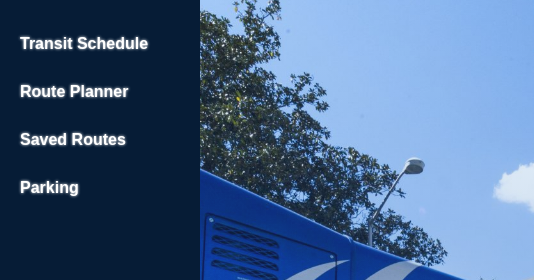
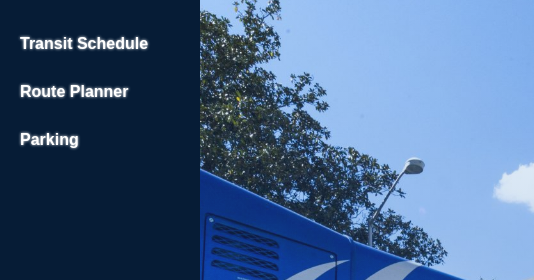
Before and after one commit to willnguyen0903/Project-PantherPath, a website: page frontend/UI/index.html in a window 1280 px wide. Shown: the top 280 px of the page, 0-534 px from the left. Drawn offline with Linux system fonts and the light colour scheme.

Commit message:
Update index.html

```diff
--- a/frontend/UI/index.html
+++ b/frontend/UI/index.html
@@ -19,7 +19,6 @@
         <ul>
             <li><a href="transitSchedule.html">Transit Schedule</a></li>
             <li><a href="navigationv2.html">Route Planner</a></li>
-            <li><a href="saved_route.html">Saved Routes</a></li>
             <li><a href="parking_status.html">Parking</a></li>
         </ul>
     </div>
```
